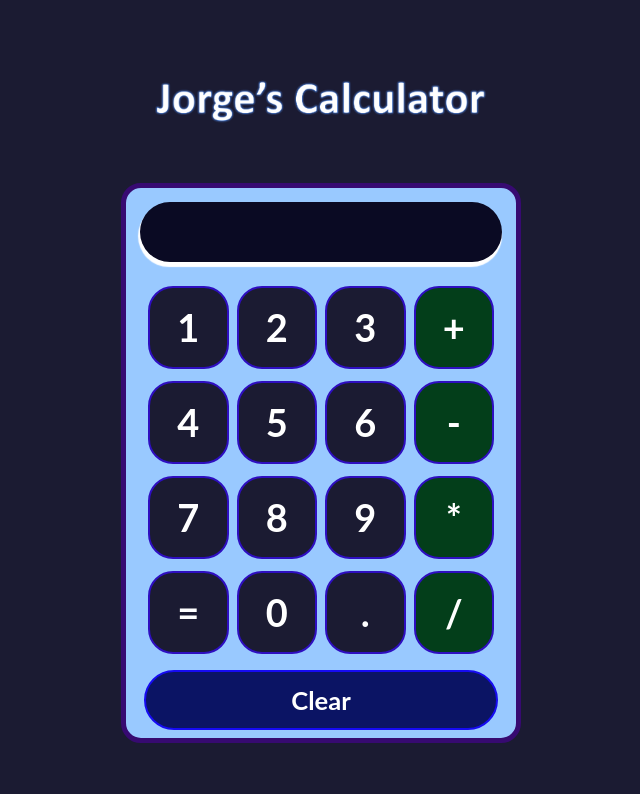
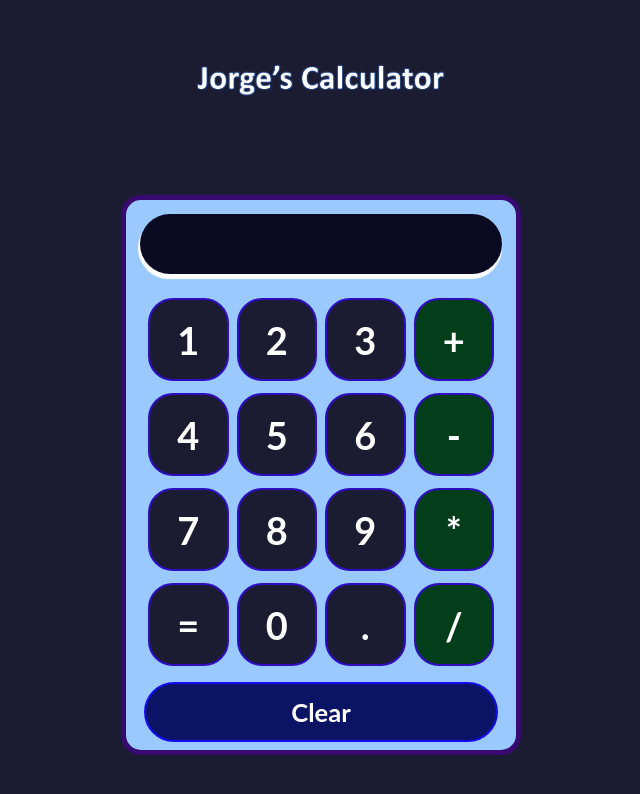
Before and after one commit to jorgelnc/Calculadora-react, a React (Create React App) app: page / in a window 1280 px wide. Shown: the top 794 px of the page, without its empty margins (319-959 px from the left). Built offline with nearby package versions, Linux system fonts and the light colour scheme.

Commit message:
files calculator

```diff
--- a/src/App.css
+++ b/src/App.css
@@ -11,13 +11,13 @@
 
 .freecodecamp-logo-contenedor {
   width: 100%;
-  height: 0px;
+  height: 50px;
   display: flex;
   justify-content: center;
 }
 
 .freecodecamp-logo {
-height: 60px;
+height: 45px;
 }
 
 .contenedor-calculadora {
```
